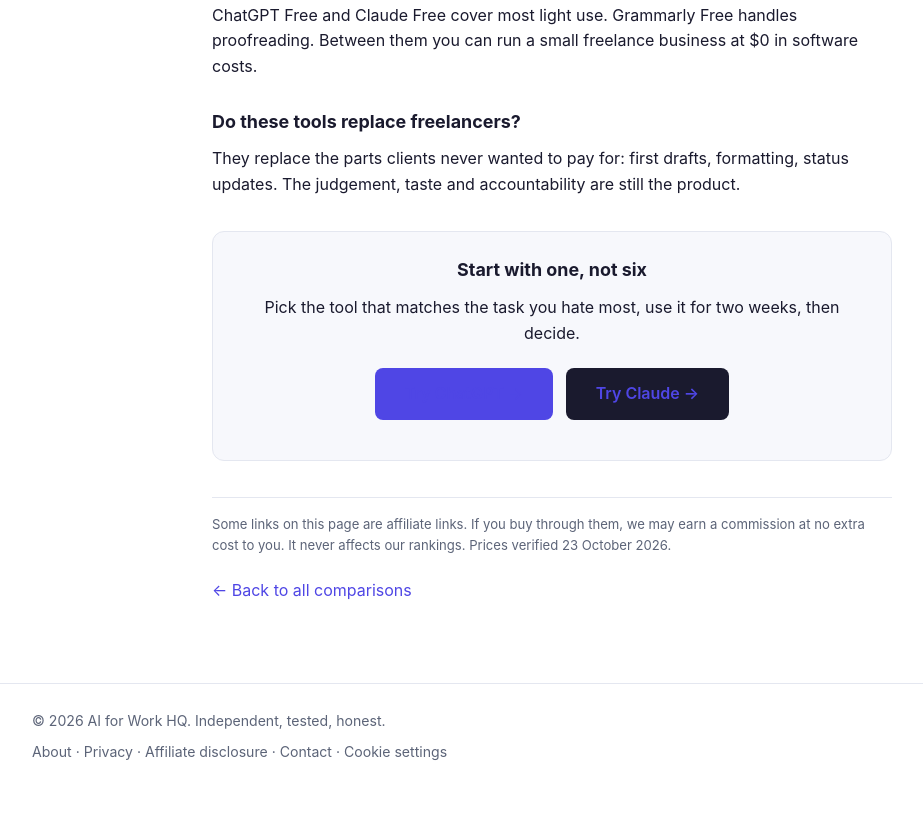
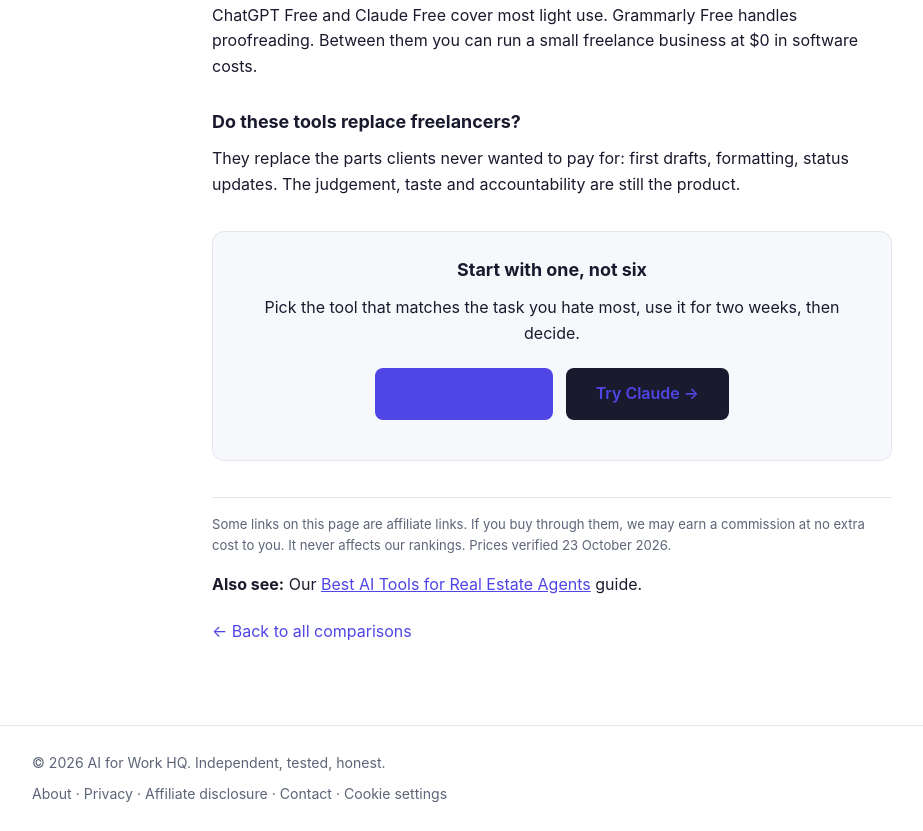
Before and after one commit to iuhorts/aiforworkhq, a website: page site/articles/best-ai-tools-for-freelancers.html in a window 1280 px wide. Shown: the part 4307-5138 px from the top of the page, without its empty margins (88-1011 px from the left). Before the commit the page ends 5096 px from the top, so only its background shows below. Drawn offline with Linux system fonts and the light colour scheme.

Commit message:
Add internal link from freelancers guide to real estate guide

```diff
--- a/site/articles/best-ai-tools-for-freelancers.html
+++ b/site/articles/best-ai-tools-for-freelancers.html
@@ -153,6 +153,8 @@
 
       <p class="disclosure">Some links on this page are affiliate links. If you buy through them, we may earn a commission at no extra cost to you. It never affects our rankings. Prices verified 23 October 2026.</p>
 
+      <p><strong>Also see:</strong> Our <a href="/articles/best-ai-tools-for-real-estate-agents">Best AI Tools for Real Estate Agents</a> guide.</p>
+
       <p class="back"><a href="/">← Back to all comparisons</a></p>
     </div>
   </main>
```
